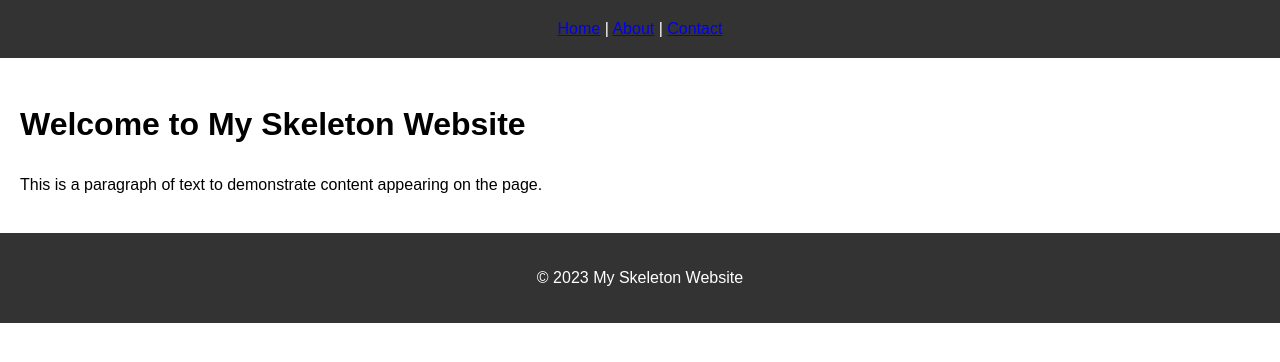
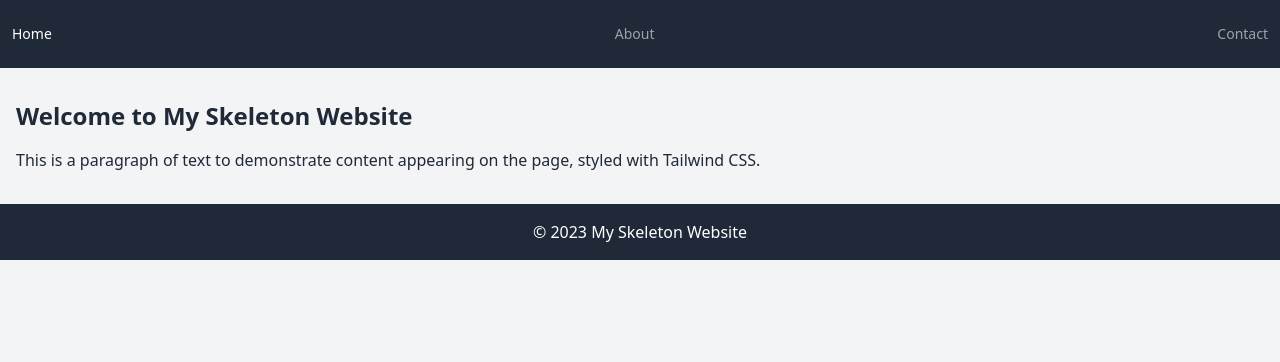
Before and after one commit to praneeth776/Audio_Synthesizer_project, a website: page index.html in a window 1280 px wide. Drawn offline with nearby package versions, Linux system fonts and the light colour scheme; files that its build step writes are made by us from their sources.

Commit message:
skeleton website with tailwind

```diff
--- a/index.html
+++ b/index.html
@@ -3,25 +3,28 @@
 <head>
     <meta charset="UTF-8">
     <meta name="viewport" content="width=device-width, initial-scale=1.0">
-    <title>My Skeleton Website</title>
-    <link rel="stylesheet" href="css/style.css">
+    <title>My Skeleton Website with Tailwind CSS</title>
+    <link href="https://cdn.jsdelivr.net/npm/tailwindcss@2.2.19/dist/tailwind.min.css" rel="stylesheet">
+    <!-- Additional head content here -->
 </head>
-<body>
-    <header>
-        <nav>
-            <a href="#">Home</a> | <a href="#">About</a> | <a href="#">Contact</a>
+<body class="bg-gray-100 text-gray-800">
+    <header class="bg-gray-800 text-white">
+        <nav class="container mx-auto flex justify-between items-center py-4">
+            <a href="#" class="text-white px-3 py-2 rounded-md text-sm font-medium">Home</a>
+            <a href="#" class="text-gray-400 hover:text-white px-3 py-2 rounded-md text-sm font-medium">About</a>
+            <a href="#" class="text-gray-400 hover:text-white px-3 py-2 rounded-md text-sm font-medium">Contact</a>
         </nav>
     </header>
 
-    <main>
-        <h1>Welcome to My Skeleton Website</h1>
-        <p>This is a paragraph of text to demonstrate content appearing on the page.</p>
+    <main class="container mx-auto px-4 py-8">
+        <h1 class="text-2xl font-bold">Welcome to My Skeleton Website</h1>
+        <p class="mt-4">This is a paragraph of text to demonstrate content appearing on the page, styled with Tailwind CSS.</p>
     </main>
 
-    <footer>
+    <footer class="bg-gray-800 text-white text-center py-4">
         <p>© 2023 My Skeleton Website</p>
     </footer>
 
-    <script src="js/script.js"></script>
+    <script src="script.js"></script>
 </body>
 </html>
--- a/style.css
+++ /dev/null
@@ -1,17 +0,0 @@
-body {
-  font-family: Arial, sans-serif;
-  line-height: 1.6;
-  margin: 0;
-  padding: 0;
-}
-
-header, footer {
-  background: #333;
-  color: #fff;
-  text-align: center;
-  padding: 1rem 0;
-}
-
-main {
-  padding: 20px;
-}
```
